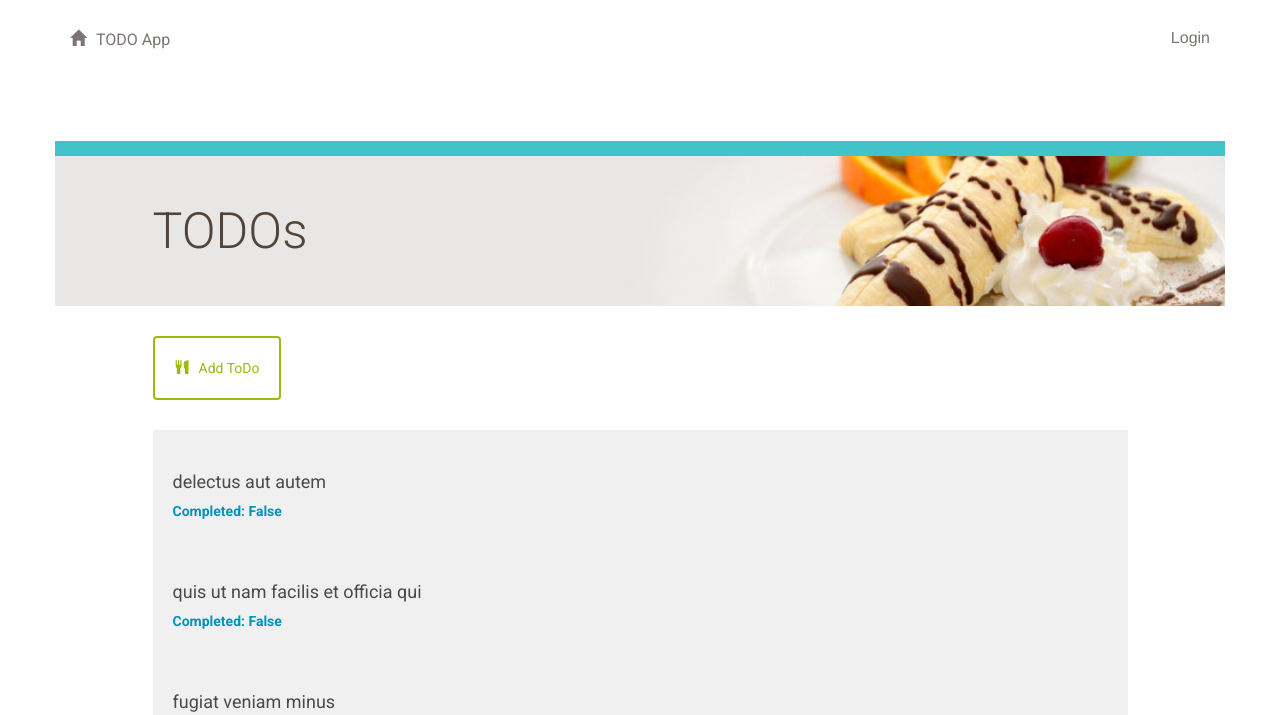
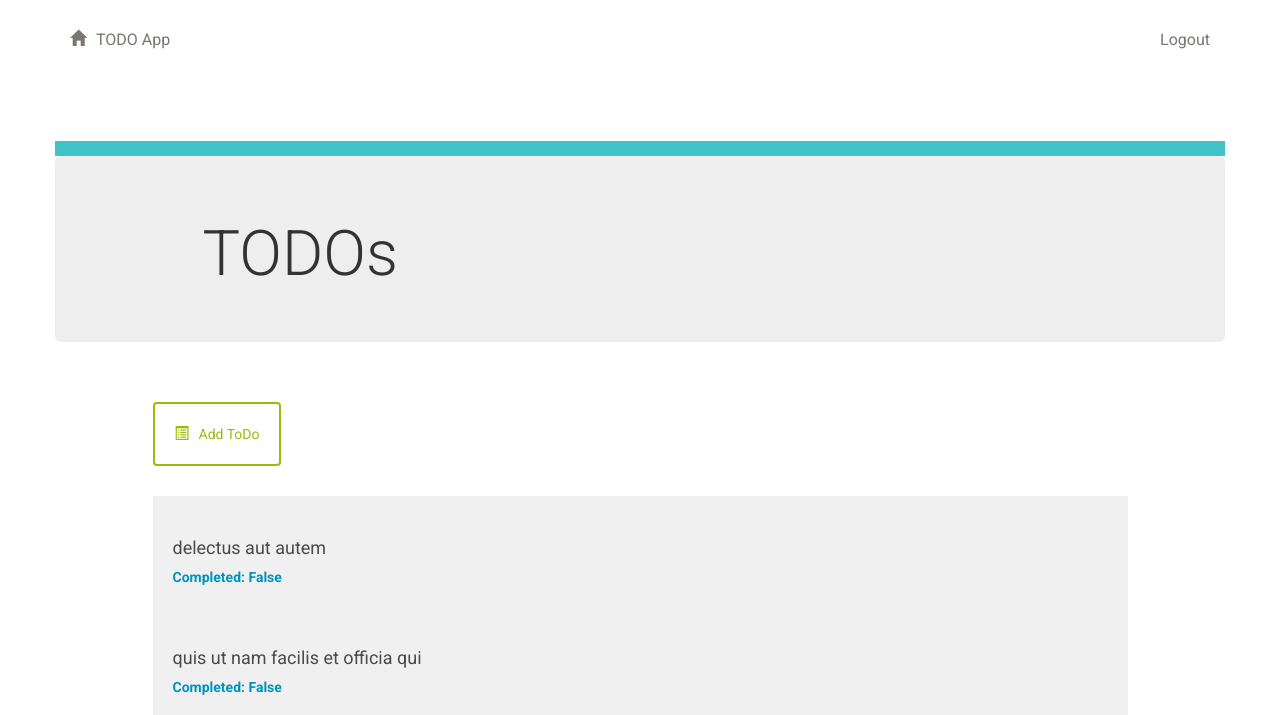
Before and after one commit to rajdeepsharma17/item_catalog, a Flask app: page /todo/ in a window 1280 px wide. Shown: the top 715 px of the page. Run offline with Flask 2, Linux system fonts and the light colour scheme; a user stored in the database is signed in; some libraries are stand-ins or nearby versions.

```diff
--- a/static/styles.css
+++ b/static/styles.css
@@ -98,13 +98,6 @@ h3 {
 .divider.green {
 	background-color: #9FB80A;
 }
-.banner.main {
-	height: 150px;
-	background: url("/static/top-banner.jpg");
-	background-position: right;
-	background-repeat: no-repeat;
-	background-size: cover;
-}
 .banner.menu {
 	height: 150px;
 	background-color: #E1E17F;
--- a/templates/header.html
+++ b/templates/header.html
@@ -5,7 +5,6 @@
 		</a>
 	</div>
 	<div class="col-md-6 text-right">
-					<p>Login</p>
-
+		<a href="{{url_for('showLogin')}}">Login</a>
 	</div>
 </div>
--- a/templates/index.html
+++ b/templates/index.html
@@ -9,10 +9,10 @@
 	<div class="row divider blue">
 		<div class="col-md-12"></div>
 	</div>
-	<div class="row banner main">
+	<div class="row jumbotron">
 		<div class="col-md-1"></div>
 		<div class="col-md-11 padding-none">
-			<h1>TODOs</h1>
+			<h1>Welcome to ToDO App</h1>
 		</div>
 	</div>
 {% endblock %}
--- a/templates/newTodo.html
+++ b/templates/newTodo.html
@@ -17,7 +17,7 @@
 				<input type ="text" class="form-control" maxlength="100" name="title">
 				<div class="padding-bottom"></div>
 				<button type="submit" class="btn btn-default" id="submit" type="submit">
-				<span class="glyphicon glyphicon-cutlery" aria-hidden="true"></span>Create</button>
+				<span class="glyphicon glyphicon-list-alt" aria-hidden="true"></span>Create</button>
 				</div>
 			</form>
 		</div>
--- a/templates/todos.html
+++ b/templates/todos.html
@@ -1,6 +1,15 @@
 {% extends "main.html" %}
 {% block content %}
-{% include "header.html" %}
+<div class="row top-menu">
+	<div class="col-md-6">
+		<a href="{{url_for('showtodos')}}">
+			<span class="glyphicon glyphicon-home" aria-hidden="true"></span>TODO App
+		</a>
+	</div>
+	<div class="col-md-6 text-right">
+		<a href="{{url_for('gdisconnect')}}">Logout</a>
+	</div>
+</div>
 	<div class="row top-menu">
 		<div class="col-md-10"></div>
 		<div class="col-md-2 text-right">
@@ -9,7 +18,7 @@
 	<div class="row divider blue">
 		<div class="col-md-12"></div>
 	</div>
-	<div class="row banner main">
+	<div class="row jumbotron">
 		<div class="col-md-1"></div>
 		<div class="col-md-11 padding-none">
 			<h1>TODOs</h1>
@@ -35,7 +44,7 @@
 		<div class="col-md-10 padding-none">
 			<a href="{{url_for('newtodo')}}">
 				<button class="btn btn-default" id="new-todo">
-					<span class="glyphicon glyphicon-cutlery" aria-hidden="true"></span>Add ToDo
+					<span class="glyphicon glyphicon-list-alt" aria-hidden="true"></span>Add ToDo
 				</button>
 			</a>
 		</div>
```
Also changed, not shown: templates/deleteTodo.html (+6 -5 lines), static/top-banner.jpg (deleted), todo.db.
